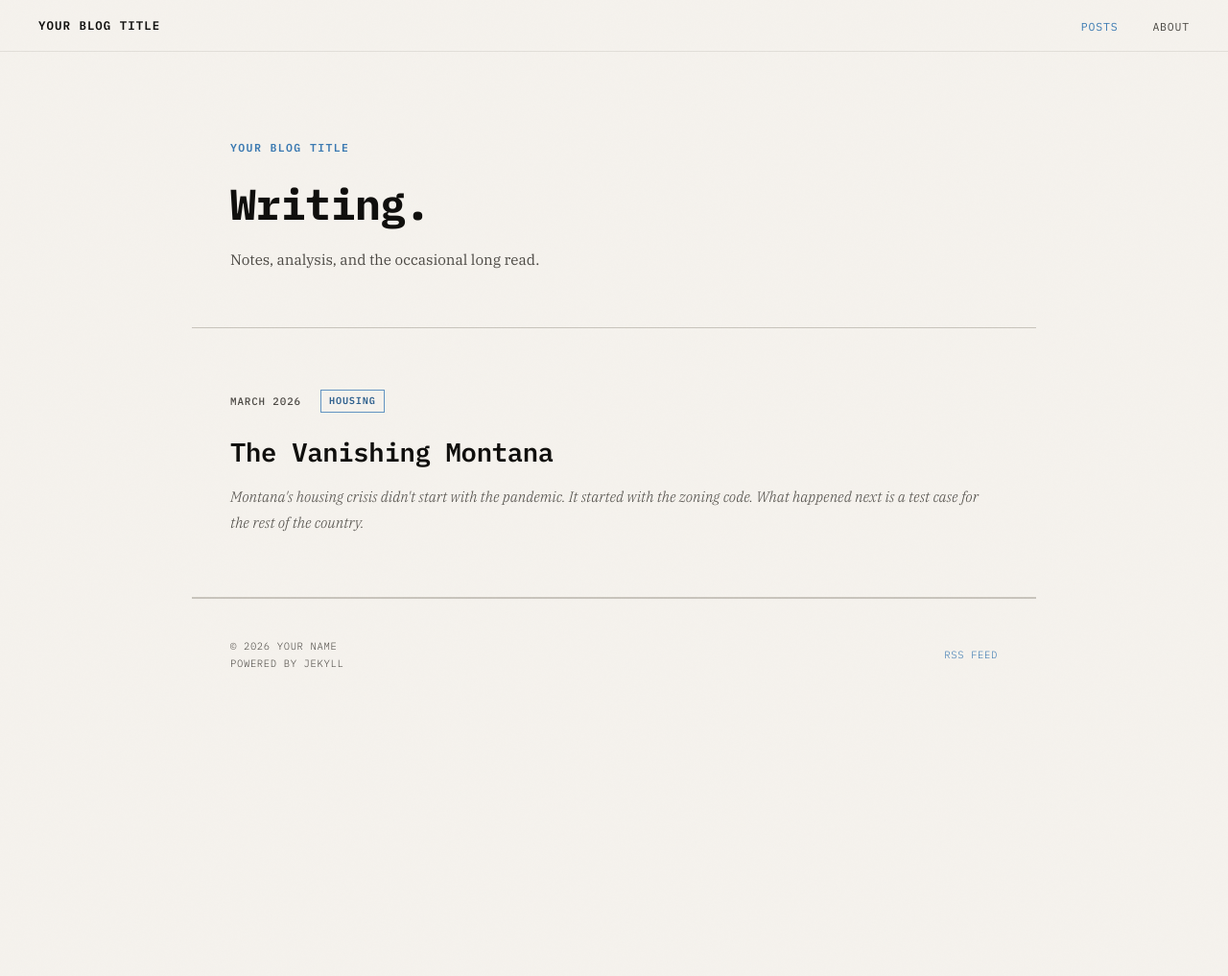
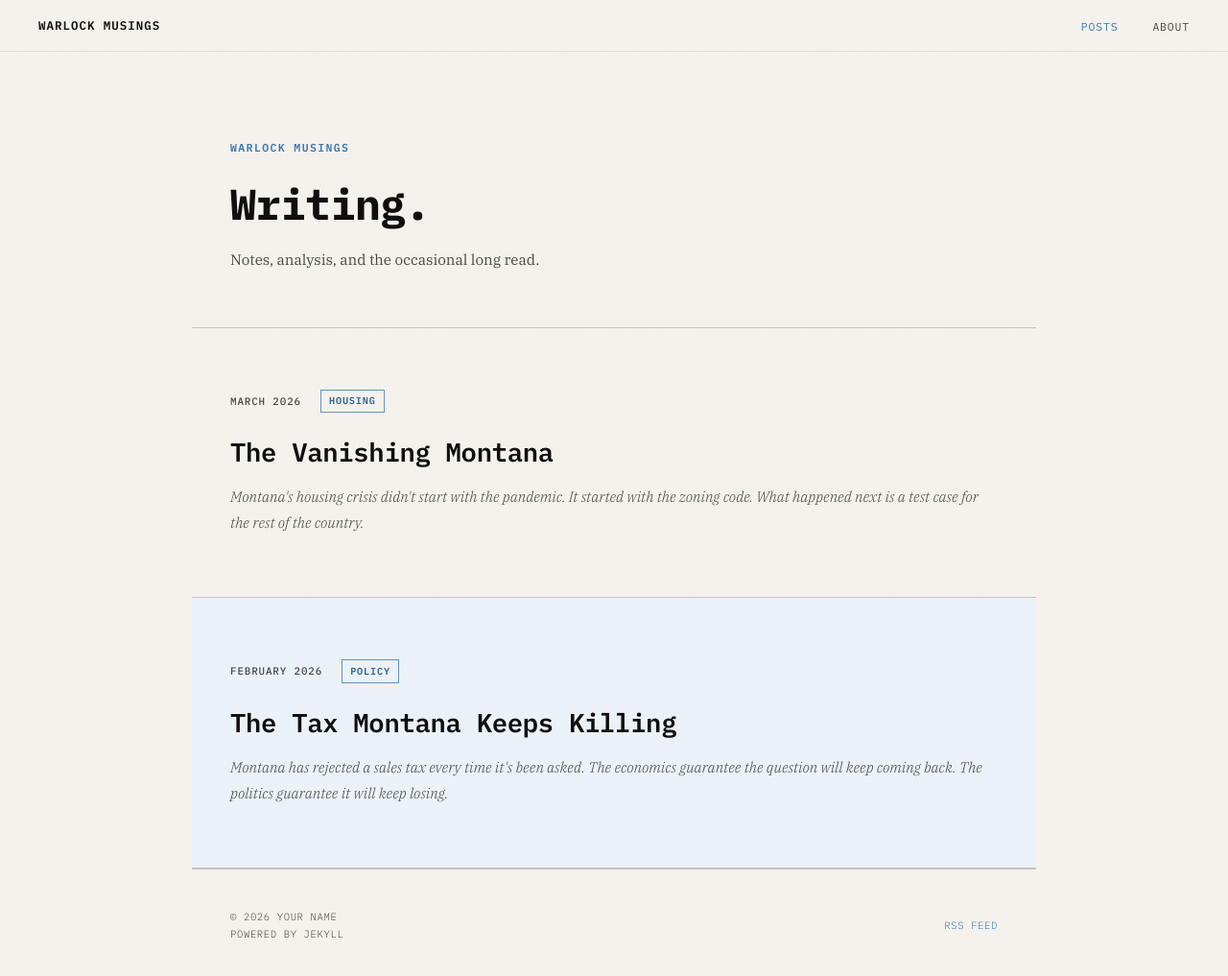
Before and after one commit to grcwarlock/blog, a Jekyll site: the page built from index.html, in a window 1280 px wide and 1022 px high. Shown: the top 1017 px of the window at 96% size. Built offline with Jekyll 4.4.1, drawn with Linux system fonts in a browser that asks for light colours; some of the changed lines change nothing that is shown.

Commit message:
POsts and update

```diff
--- a/_config.yml
+++ b/_config.yml
@@ -1,5 +1,5 @@
 # Site settings
-title: Your Blog Title
+title: Warlock Musings
 description: A clean, editorial blog.
 url: "https://grcwarlock.github.io"
 baseurl: "/blog"
--- /dev/null
+++ b/_posts/2026-02-17-the-tax-montana-keeps-killing.md
@@ -0,0 +1,55 @@
+---
+title: The Tax Montana Keeps Killing
+tag: Policy
+lede: Montana has rejected a sales tax every time it's been asked. The economics guarantee the question will keep coming back. The politics guarantee it will keep losing.
+---
+
+In 1993, 74.9% of Montana voters rejected a statewide sales tax. The governor at the time, Marc Racicot, had barnstormed every corner of the state selling a 4% levy that promised to lower both property and income taxes. He had the state's largest teachers' union on board. He had the business lobby. He had bipartisan support in the legislature and a simple pitch: broaden the tax base, lighten the load on everyone. Montanans buried it by a margin of 49 points.
+
+That wasn't the first time, and the political class hasn't stopped trying since. To understand why Montana remains one of five states without a general sales tax, you have to look past the bumper-sticker libertarianism that outsiders like to project onto this place. The real story is older, stranger, and more instructive than a simple preference for low taxes.
+
+## The pattern
+
+The cycle runs like clockwork, roughly once every decade or two. State revenues tighten. Property taxes climb. Some combination of governors, business groups, and well-meaning policy wonks floats a sales tax as the rational, modern solution. Voters crush it.
+
+In 1971, facing a budget shortfall, the legislature put a 2% sales tax on the ballot as an alternative to an income tax surcharge. Pro-sales-tax forces were well organized and well funded. When opponents used a provision of Montana's 1912 Corrupt Practices Act to force open the campaign's books, the public learned that nearly every major corporation doing business in the state was bankrolling the effort. The information came to light on the eve of the vote. Montana voters rejected the proposal by a three-to-one margin.
+
+Twenty-two years later, Racicot's version went down even harder. And in 1994, a coalition of conservatives who'd fought the '93 measure pushed through a constitutional amendment capping any future state sales tax at 4%. That amendment remains on the books today, a guardrail installed by people who didn't trust themselves — or, more accurately, their future legislators — to hold the line.
+
+## What nobody told you
+
+The debate has resurfaced with real urgency. Montana's most recent reappraisal cycle pushed up the median residential tax bill by 21%, following an average 46% increase in assessed property values in 2023. Governor Gianforte convened a bipartisan property tax task force in January 2024. The 2025 legislature passed two major reform bills, HB 231 and SB 542, that shifted some of the burden away from primary residences and onto second homes, short-term rentals, and commercial properties. For a median-value home — which is you, opening your tax bill in November and trying to figure out whether the number went up or down — the estimated savings top $1,000 per year.
+
+But those reforms didn't settle the underlying question. They rearranged who pays, within a system that still balances on two legs: property taxes and income taxes. The Montana Chamber of Commerce president, Todd O'Hair, spent the summer of 2025 touring the state making the case that this two-legged stool can't hold much longer. A hypothetical 4% sales tax modeled by the nonpartisan Legislative Fiscal Division in 2024 estimated it could raise $1.3 billion a year, depending on exemptions. For context, $2.4 billion in property taxes were collected in Montana that same year. The sales tax wouldn't replace property taxes. It would give the stool a third leg.
+
+And the polling? An MTFP-Eagleton poll published in early March 2026 found that only 33% of registered voters support a sales tax, even when framed as property tax relief. That opposition held across party lines: 34% of Republicans, 38% of Democrats, and 32% of independents voiced support. This isn't a partisan divide. It's a cultural consensus.
+
+## The structural reason it keeps happening
+
+Montana's tax system was designed for a resource extraction economy. Mines and timber mills owned enormous tracts of land, built expensive processing infrastructure, and paid property taxes proportional to all of it. When Anaconda Copper was the largest employer in the state, the math worked. Local governments could fund schools and roads and law enforcement on the industrial tax base without leaning too hard on individual homeowners.
+
+Montana's economic structure has shifted toward services and tourism. The mines closed or scaled back. The mills went quiet. And the property tax burden migrated from industrial land onto residential parcels — which is to say, onto the people who actually live here. Montana gets 15 million tourists every year and has a little over one million residents. Those visitors eat at restaurants, sleep in hotels, buy gas, and use roads. They don't pay income taxes to the state, and outside of 11 resort communities that levy local option taxes of 3% to 4%, they don't pay sales taxes either.
+
+The resort tax model is revealing. Whitefish voters approved their initial resort tax in 1996 and then, in 2015, voted to increase it from 2% to 3% with 84% support, largely to fund a conservation easement. Between 1996 and 2015, the resort tax brought in $27.5 million in revenue for the city. Big Sky levies 4%. These communities figured out, on a small scale, what the state refuses to accept on a large one: that visitors who use public infrastructure should contribute to maintaining it.
+
+But Jeff Michael, director of research at the University of Montana's Bureau of Business and Economic Research, complicates the simple version of this argument. Montana's tourists don't spend as heavily on taxable retail as visitors in other states. They're hiking, driving, camping. They're buying gas, not designer handbags. Out-of-state addresses account for 33.8% of the taxable value of Montana residential property. In other words, nonresidents are already contributing to the property tax base by owning second homes. A sales tax that lowered property taxes wouldn't necessarily shift more burden to visitors; it might shift burden away from wealthy nonresident homeowners and onto lower-income Montanans buying groceries and boots.
+
+This is the argument that kills the sales tax every time it comes up. It is, by the numbers, correct. A general sales tax is regressive. It takes a larger percentage of income from a family earning $45,000 than from one earning $450,000. The coalition that defeated the 1971 proposal — labor unions and the Democratic Party — understood this instinctively. The coalition that defeated it in 1993 — labor unions and far-right conservatives — understood it from opposite ideological directions and arrived at the same conclusion.
+
+## The quiet part
+
+Every sales tax proposal in Montana's history has arrived packaged as relief. Relief from property taxes. Relief from budget shortfalls. Relief from the structural imbalance of a two-legged revenue system. And every time, voters have looked at the package and asked the same question: relief for whom?
+
+Bob Story, executive director of the Montana Taxpayers Association, put it plainly at the Bureau of Business and Economic Research's January 2026 seminar. When you ask Montanans about a sales tax directly, it's a hard no, he said. Start attaching conditions — lower your property taxes, cap the rate, dedicate the revenue — and you get close to a majority. Close, but still short. People are skeptical enough of government that they won't give a carte blanche.
+
+That skepticism isn't irrational. Montana homeowners watched their property tax bills spike 21% in a single reappraisal cycle. They watched the legislature scramble to pass reforms that, by the state's own modeling, might save the median homeowner $1,000 a year but could raise bills on second homes and short-term rentals by as much as 68%. They watched the governor issue $400 rebate checks — a patch on a structural problem, funded out of a surplus that won't always be there. Every one of these moves reinforces the lesson that tax policy in Montana is reactive, not designed. Something breaks, someone tapes it together, and the conversation about the foundation gets pushed to the next session.
+
+## What you can do about it
+
+The sales tax debate is going to keep coming back. The economics guarantee it. Every year that Montana's tourism economy grows, the gap between who uses public services and who pays for them widens. Every reappraisal cycle that pushes residential property values higher tightens the vise on homeowners who haven't gotten a raise to match. The two-legged stool doesn't fix itself.
+
+If you're a Montana voter, the useful question isn't "sales tax: yes or no." That question has been answered, repeatedly and emphatically. The useful question is what specific structural reform you'd accept instead, and whether your county commissioners, your state legislators, and your governor have an answer that goes beyond rebate checks and one-session patches. Ask them. Ask them what the revenue model looks like in 2035, when the tourism economy has grown another 20% and the mines haven't come back and the assessed value of your house has doubled again.
+
+Because right now, the only people in Montana who've built a durable, voter-approved mechanism to make visitors pay for the roads they drive on are the 11 resort communities small enough to qualify for a local option tax, and the constitutional cap that limits any future sales tax to 4% was written by people who were trying to prevent one, not enable one.
+
+Montana doesn't have a sales tax because Montanans have said no every time they were asked. What Montana also doesn't have is a plan for what happens when saying no stops being enough.
```
